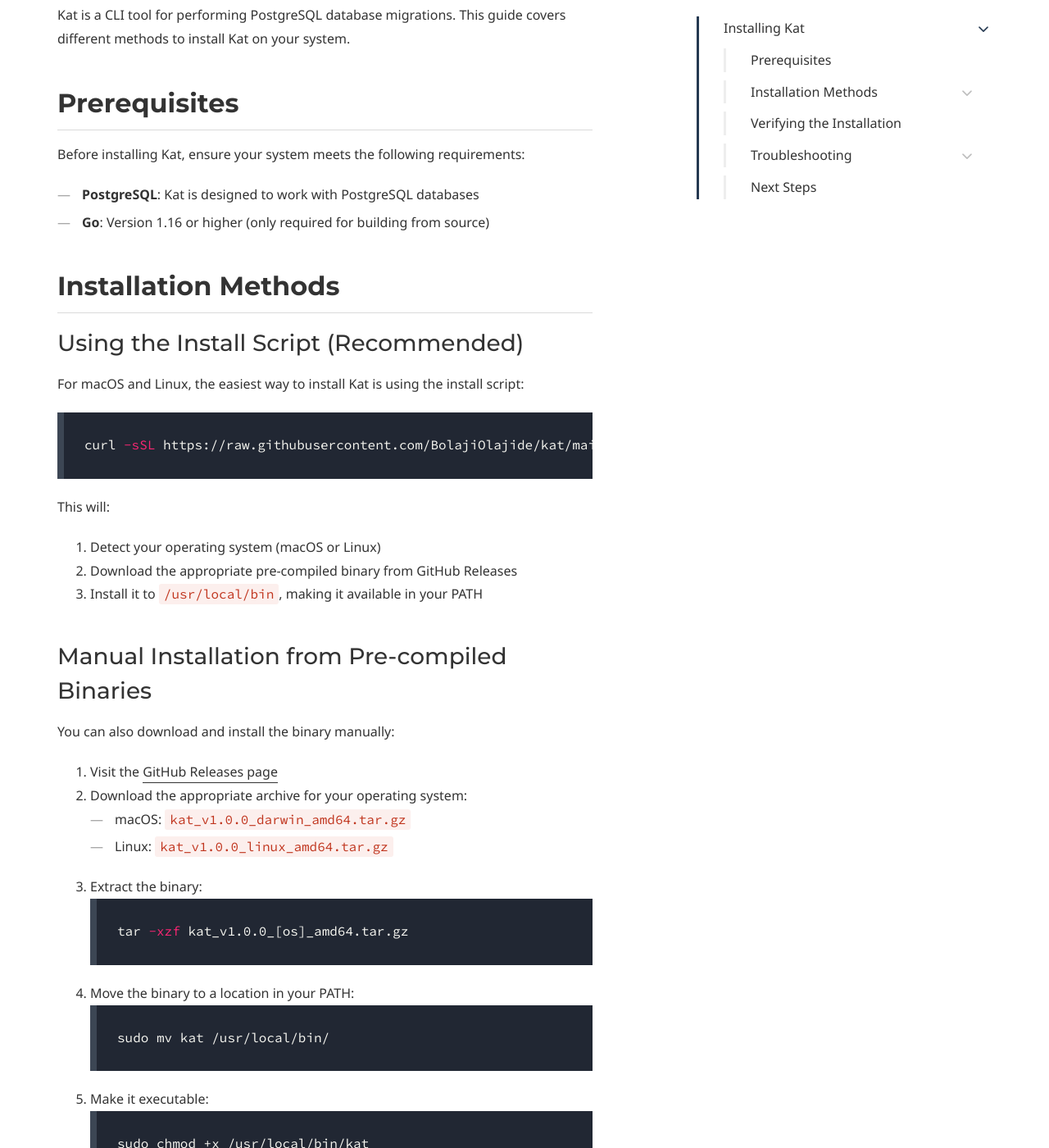
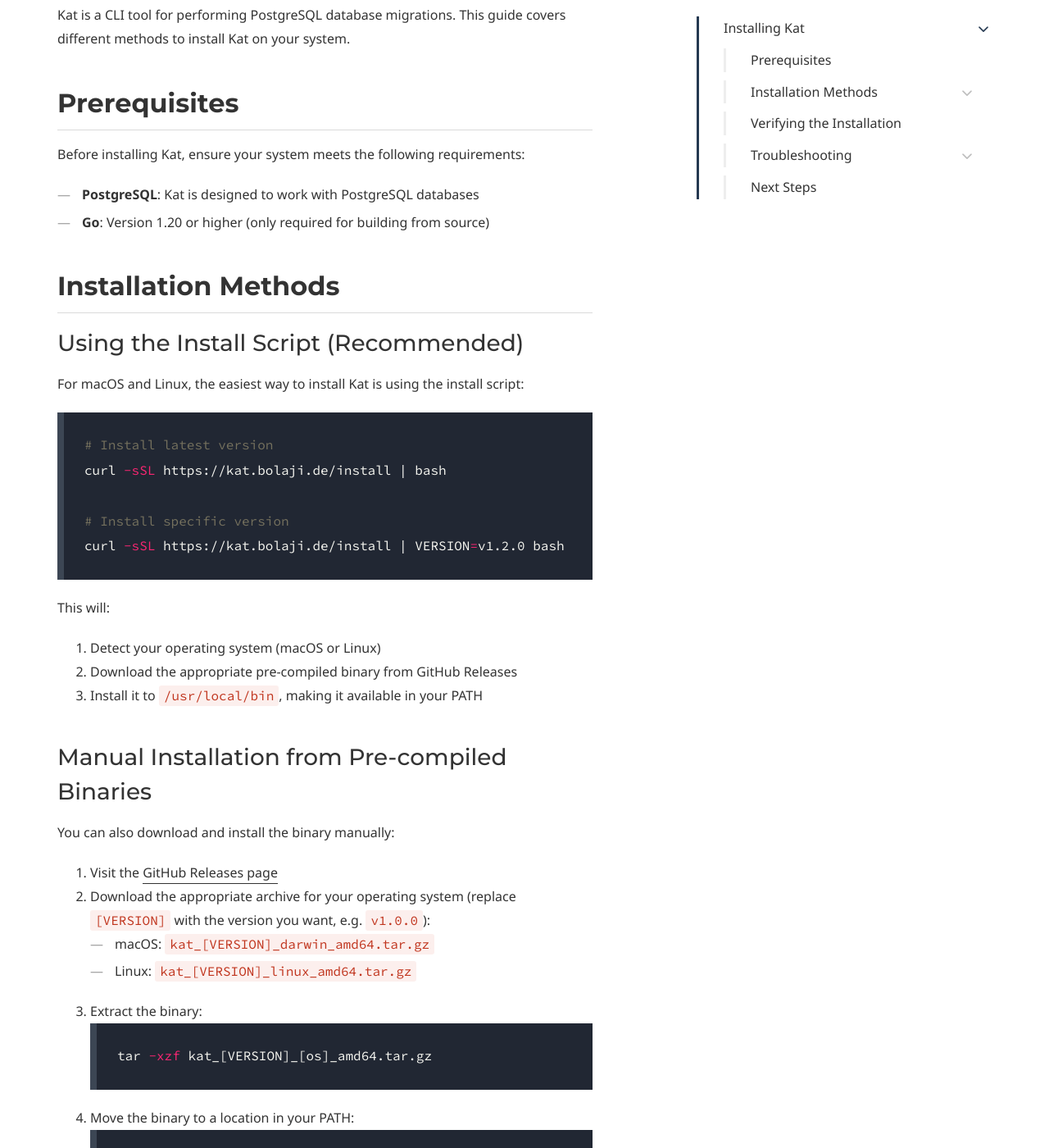
Before and after one commit to BolajiOlajide/kat, a Jekyll site: the page built from doc/installation.md, in a window 1280 px wide and 1400 px high, scrolled down 793 px. Shown: the whole window at 82% size. Built offline with Jekyll 4.4.1, drawn with Linux system fonts in a browser that asks for light colours; some web fonts are replaced.

Commit message:
first iteration of install doc revamp

````diff
--- a/doc/install.md
+++ b/doc/installation.md
@@ -22,7 +22,7 @@
 Before installing Kat, ensure your system meets the following requirements:
 
 - **PostgreSQL**: Kat is designed to work with PostgreSQL databases
-- **Go**: Version 1.16 or higher (only required for building from source)
+- **Go**: Version 1.20 or higher (only required for building from source)
 
 ## Installation Methods
 
@@ -31,7 +31,11 @@
 For macOS and Linux, the easiest way to install Kat is using the install script:
 
 ```bash
-curl -sSL https://raw.githubusercontent.com/BolajiOlajide/kat/main/install.sh | bash
+# Install latest version
+curl -sSL https://kat.bolaji.de/install | bash
+
+# Install specific version
+curl -sSL https://kat.bolaji.de/install | VERSION=v1.2.0 bash
 ```
 
 This will:
@@ -44,12 +48,12 @@
 You can also download and install the binary manually:
 
 1. Visit the [GitHub Releases page](https://github.com/BolajiOlajide/kat/releases)
-2. Download the appropriate archive for your operating system:
-   - macOS: `kat_v1.0.0_darwin_amd64.tar.gz`
-   - Linux: `kat_v1.0.0_linux_amd64.tar.gz`
+2. Download the appropriate archive for your operating system (replace `[VERSION]` with the version you want, e.g. `v1.0.0`):
+   - macOS: `kat_[VERSION]_darwin_amd64.tar.gz`
+   - Linux: `kat_[VERSION]_linux_amd64.tar.gz`
 3. Extract the binary:
    ```bash
-   tar -xzf kat_v1.0.0_[os]_amd64.tar.gz
+   tar -xzf kat_[VERSION]_[os]_amd64.tar.gz
    ```
 4. Move the binary to a location in your PATH:
    ```bash
````
Also changed, not shown: other parts of doc/installation.md (+1 -1 lines), doc/index.md (+2 -2 lines), doc/install.html (added, +11 -0 lines), 1 other file.
